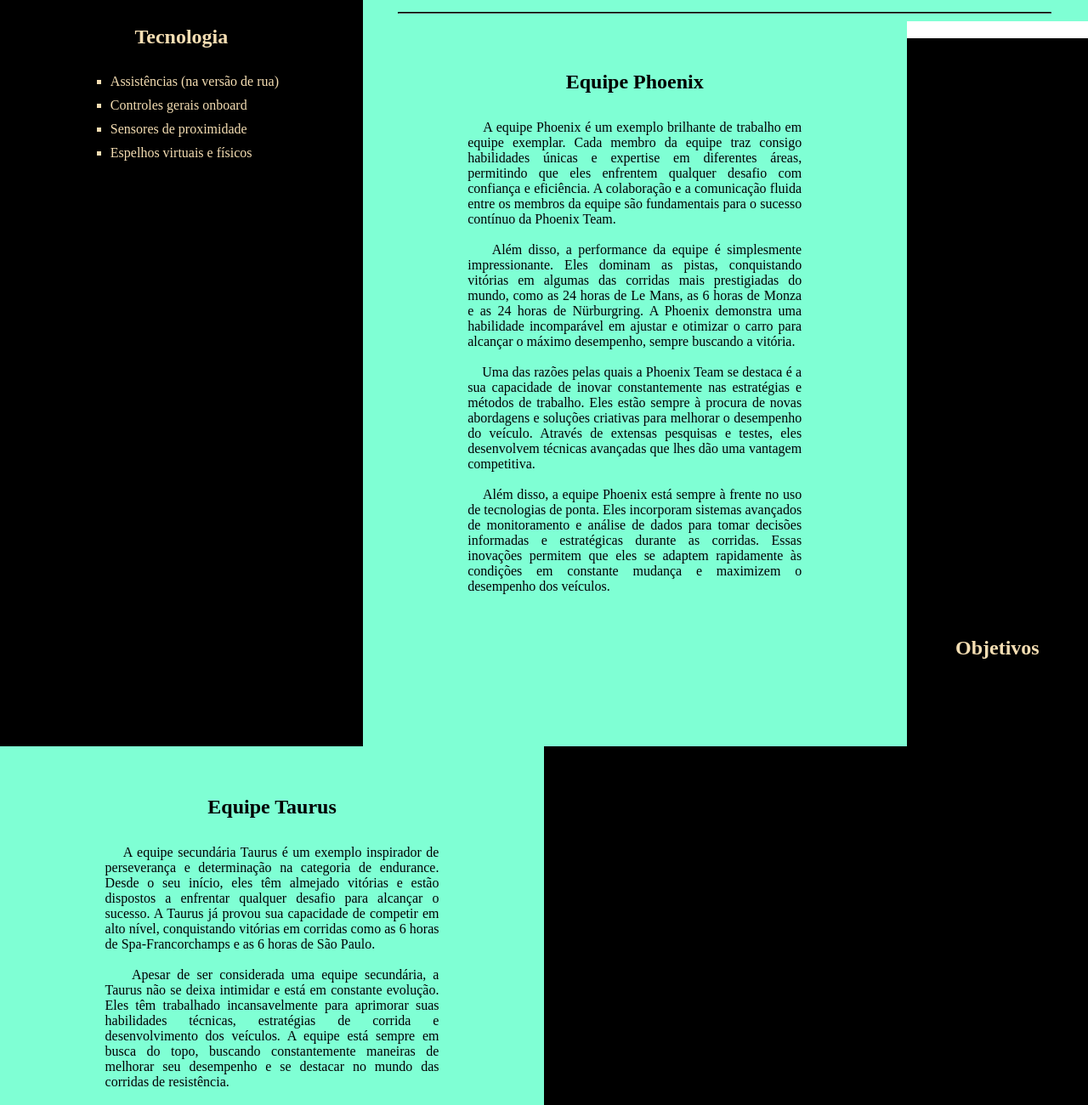
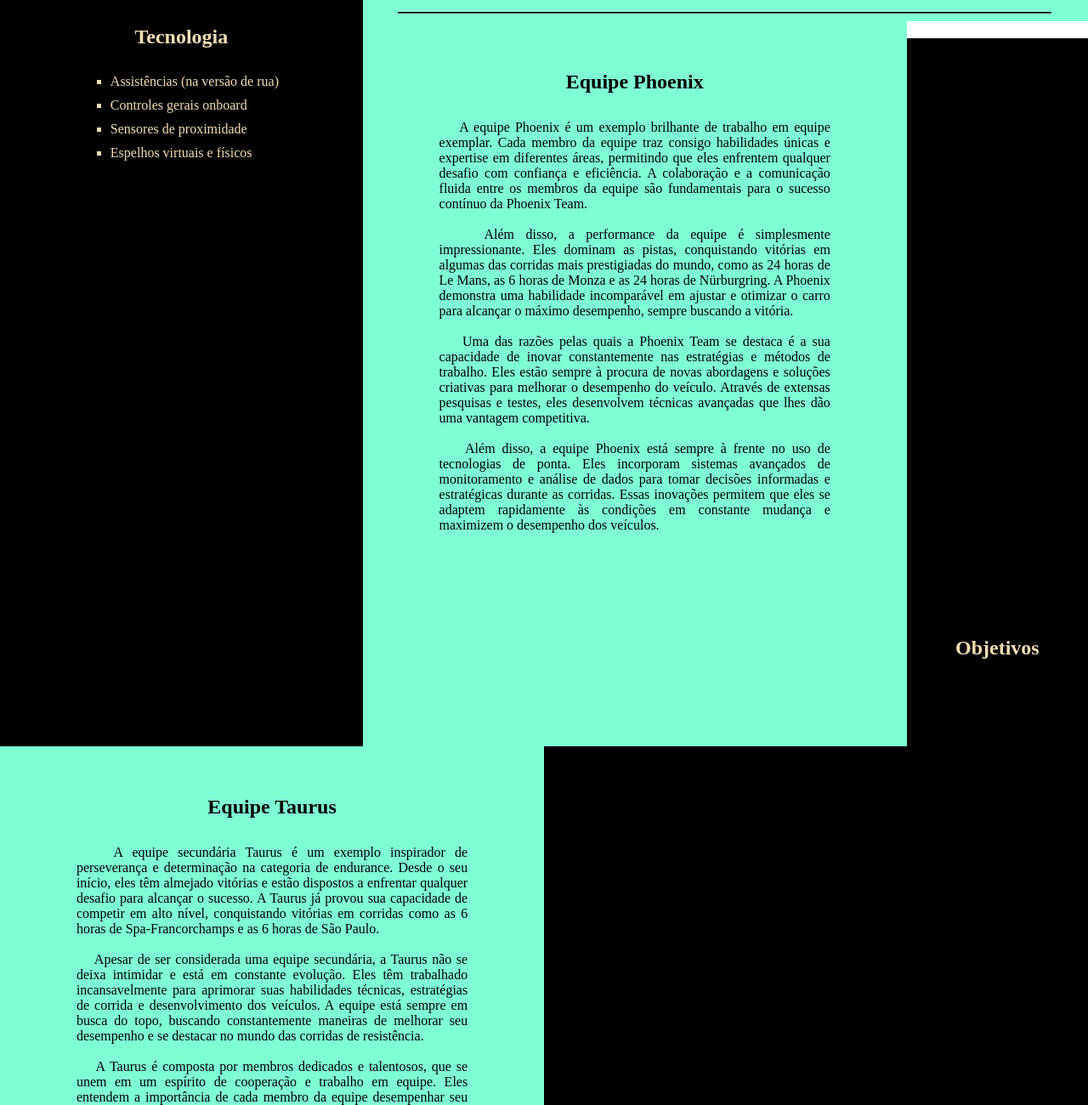
Before and after one commit to luisrissardo/NOXUSWECT, a plain HTML site: page index.html in a window 1280 px wide. Shown: the part 3520-4820 px from the top of the page at 85% size. Drawn offline with Linux system fonts and the light colour scheme; files whose address does not match are found by name.

Commit message:
Add files via upload

```diff
--- a/estilo.css
+++ b/estilo.css
@@ -154,3 +154,7 @@ header{
     top: 0%;
     height: 60%;
 }
+.txt_divb{
+    padding: 2% 9%;
+    text-align: justify;
+}
--- a/index.html
+++ b/index.html
@@ -105,7 +105,7 @@
             </div>
             <div class="coluna dois">
                 <center><h1 class="tit_div">Equipe Phoenix</h1>
-                <p class="txt_div">&nbsp &nbsp  A equipe Phoenix é um exemplo brilhante de trabalho em equipe exemplar. Cada membro da equipe traz consigo habilidades únicas e expertise em diferentes áreas, permitindo que eles enfrentem qualquer desafio com confiança e eficiência. A colaboração e a comunicação fluida entre os membros da equipe são fundamentais para o sucesso contínuo da Phoenix Team. <br><br>
+                <p class="txt_divb">&nbsp &nbsp  A equipe Phoenix é um exemplo brilhante de trabalho em equipe exemplar. Cada membro da equipe traz consigo habilidades únicas e expertise em diferentes áreas, permitindo que eles enfrentem qualquer desafio com confiança e eficiência. A colaboração e a comunicação fluida entre os membros da equipe são fundamentais para o sucesso contínuo da Phoenix Team. <br><br>
 
                     &nbsp &nbsp  Além disso, a performance da equipe é simplesmente impressionante. Eles dominam as pistas, conquistando vitórias em algumas das corridas mais prestigiadas do mundo, como as 24 horas de Le Mans, as 6 horas de Monza e as 24 horas de Nürburgring. A Phoenix demonstra uma habilidade incomparável em ajustar e otimizar o carro para alcançar o máximo desempenho, sempre buscando a vitória. <br><br>
 
@@ -115,7 +115,7 @@
             </div>
             <div class="coluna dois">
                 <center><h1 class="tit_div">Equipe Taurus</h1>
-                <p class="txt_div">&nbsp &nbsp  A equipe secundária Taurus é um exemplo inspirador de perseverança e determinação na categoria de endurance. Desde o seu início, eles têm almejado vitórias e estão dispostos a enfrentar qualquer desafio para alcançar o sucesso. A Taurus já provou sua capacidade de competir em alto nível, conquistando vitórias em corridas como as 6 horas de Spa-Francorchamps e as 6 horas de São Paulo. <br><br>
+                <p class="txt_divb">&nbsp &nbsp  A equipe secundária Taurus é um exemplo inspirador de perseverança e determinação na categoria de endurance. Desde o seu início, eles têm almejado vitórias e estão dispostos a enfrentar qualquer desafio para alcançar o sucesso. A Taurus já provou sua capacidade de competir em alto nível, conquistando vitórias em corridas como as 6 horas de Spa-Francorchamps e as 6 horas de São Paulo. <br><br>
 
                     &nbsp &nbsp  Apesar de ser considerada uma equipe secundária, a Taurus não se deixa intimidar e está em constante evolução. Eles têm trabalhado incansavelmente para aprimorar suas habilidades técnicas, estratégias de corrida e desenvolvimento dos veículos. A equipe está sempre em busca do topo, buscando constantemente maneiras de melhorar seu desempenho e se destacar no mundo das corridas de resistência. <br><br>
 
```
